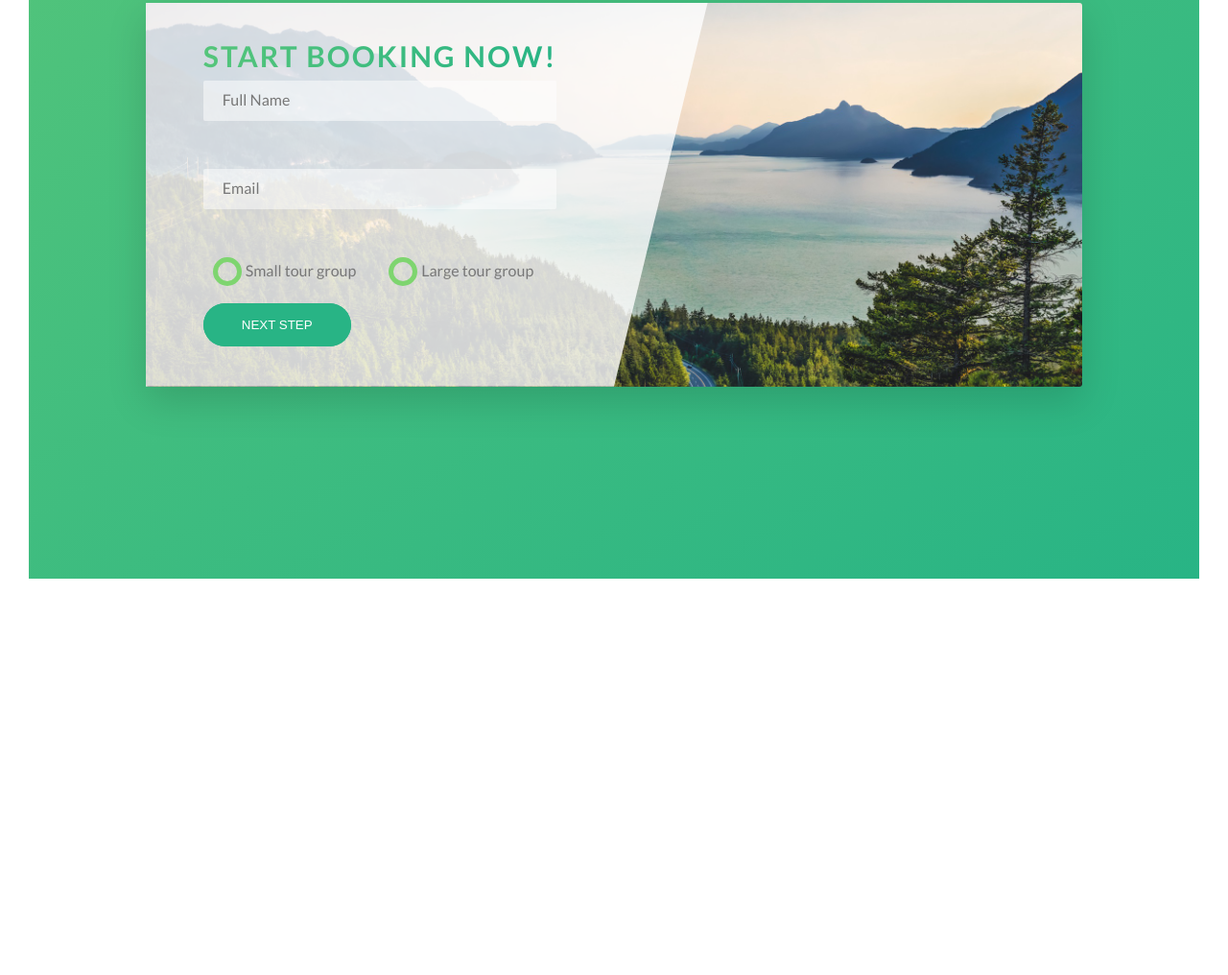
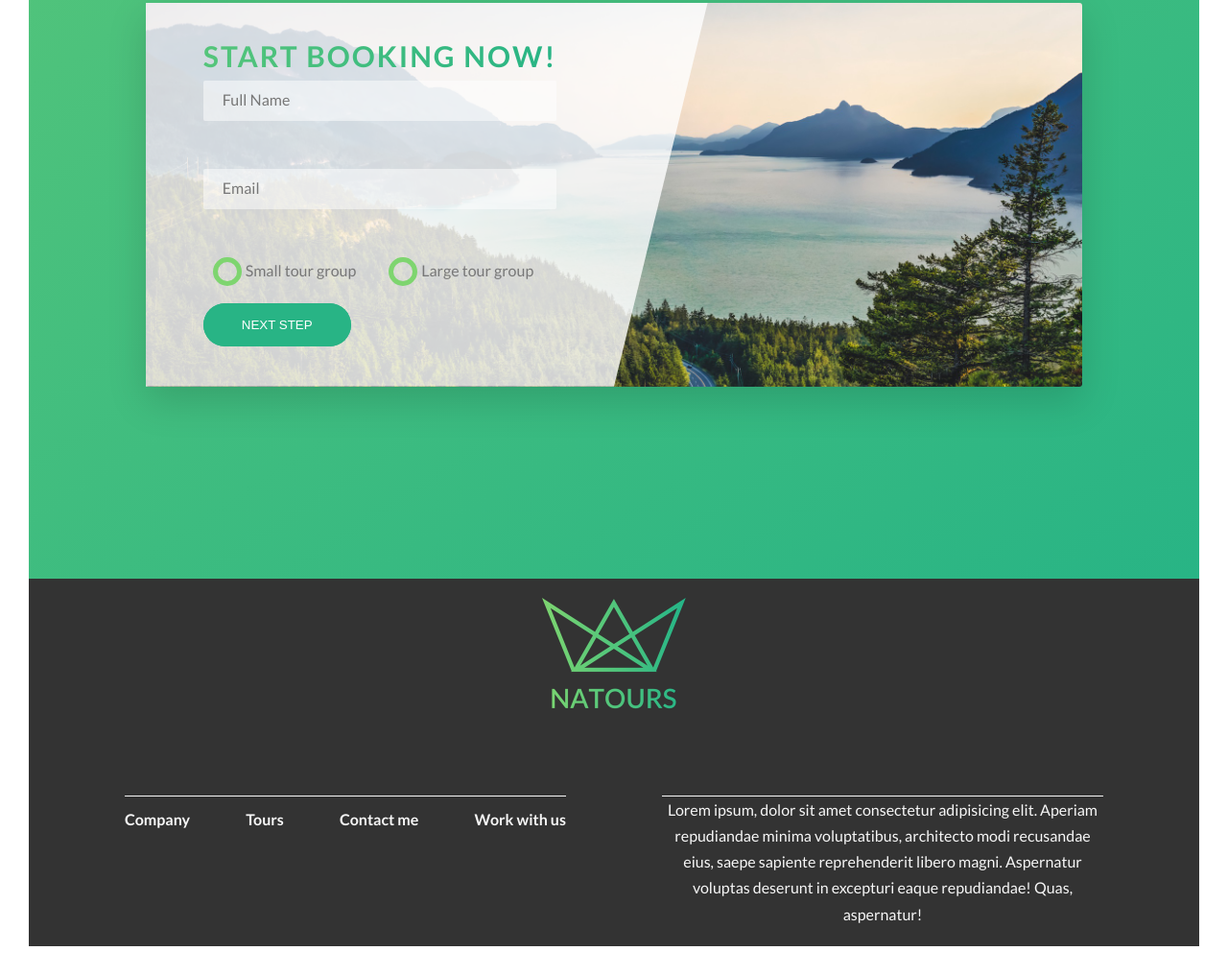
Before and after one commit to henriquequeirozcunha/Natours, a website: page index.html in a window 1280 px wide. Shown: the part 4515-5531 px from the top of the page at 96% size. Before the commit the page ends 5148 px from the top, so only its background shows below. Drawn offline with Linux system fonts and the light colour scheme.

Commit message:
feat: add footer

```diff
--- a/index.html
+++ b/index.html
@@ -292,6 +292,38 @@
           </div>
         </div>
       </section>
+
+      <footer class="footer">
+        <div class="footer__logo-box">
+          <img src="img/logo-green-2x.png" alt="Logo" class="footer__logo">
+        </div>
+
+        <div class="footer__content">
+          <div class="footer__nav">
+            <ul class="footer__list">
+              <li class="footer__item">
+                <a href="#" class="footer__link">Company</a>
+              </li>
+
+              <li class="footer__item">
+                <a href="#" class="footer__link">Tours</a>
+              </li>
+
+              <li class="footer__item">
+                <a href="#" class="footer__link">Contact me</a>
+              </li>
+
+              <li class="footer__item">
+                <a href="#" class="footer__link">Work with us</a>
+              </li>
+            </ul>
+          </div>
+
+          <div class="footer__copyright">
+            Lorem ipsum, dolor sit amet consectetur adipisicing elit. Aperiam repudiandae minima voluptatibus, architecto modi recusandae eius, saepe sapiente reprehenderit libero magni. Aspernatur voluptas deserunt in excepturi eaque repudiandae! Quas, aspernatur!
+          </div>
+        </div>
+      </footer>
     </main>
   </body>
 </html>
--- a/sass/abstracts/_variables.scss
+++ b/sass/abstracts/_variables.scss
@@ -15,6 +15,7 @@ $color-grey-light-2: #eee;
 
 $color-grey-dark:#777;
 $color-grey-dark-2:#777;
+$color-grey-dark-3:#333;
 
 $color-white: #fff;
 $color-black: #000;
--- /dev/null
+++ b/sass/components/_footer.scss
@@ -0,0 +1,75 @@
+.footer {
+    color: $color-grey-light-1;
+    background-color: $color-grey-dark-3;
+    padding: 2rem 10rem;
+
+    display: flex;
+    flex-direction: column;
+    align-items: center;
+
+    min-height: 20rem; // temp
+
+    &__logo {
+        width: 15rem;
+        height: auto;
+
+        object-fit: fill;
+    }
+
+    &__logo-box {
+        margin-bottom: 8rem;
+    }
+
+    &__content {
+        align-self: stretch;
+
+        display: grid;
+        grid-template-columns: repeat(2, 1fr);
+        column-gap: 10rem;
+    }
+
+    &__nav {
+        border-top: 1px solid $color-grey-light-1;
+    }
+
+    &__list {
+        display: flex;
+        justify-content: space-between;
+        align-items: center;
+
+        list-style: none;
+        margin-top: 1rem;
+    }
+
+    &__item {
+        font-size: $default-font-size;
+        font-weight: 700;
+
+        &:hover {
+            transform: rotate(5deg) scale(1.1);
+        }
+    }
+
+    &__link {
+        &:link,
+        &:visited {
+            color: inherit;
+            text-decoration: none;
+            transition: all .2s;
+            background-color: $color-grey-dark-3;
+
+            &:hover,
+            &:active {
+                color: $color-primary;
+                box-shadow: 0 1rem 2rem rgba($color-black, .4);
+                transform: skewY(2deg) skewX(15deg) scale(1.1);
+            }
+        }
+    }
+
+    &__copyright {
+        border-top: 1px solid $color-grey-light-1;
+
+        text-align: center;
+    }
+}
--- a/sass/main.scss
+++ b/sass/main.scss
@@ -12,6 +12,7 @@
 @import "components/card";
 @import "components/bg-video";
 @import "components/form";
+@import "components/footer";
 
 @import "layout/header";
 
```
Also changed, not shown: css/style.css.
